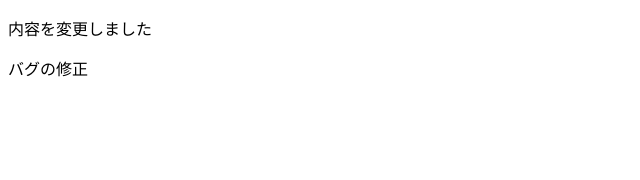
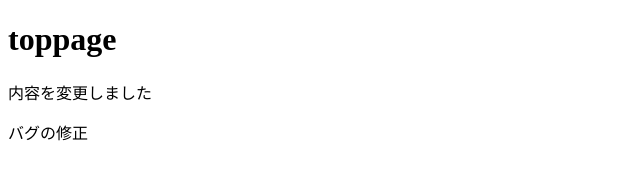
Before and after one commit to jstyle519/github_practice, a plain HTML site: page index.html in a window 1280 px wide. Shown: the whole page, without its empty margins (0-640 px from the left). Drawn offline with Linux system fonts and the light colour scheme.

Commit message:
#9 add toppage

```diff
--- a/index.html
+++ b/index.html
@@ -6,6 +6,7 @@
   <title>Document</title>
 </head>
 <body>
+  <h1>toppage</h1>
   <p>内容を変更しました</p>
 
 <p>バグの修正</p>
```
